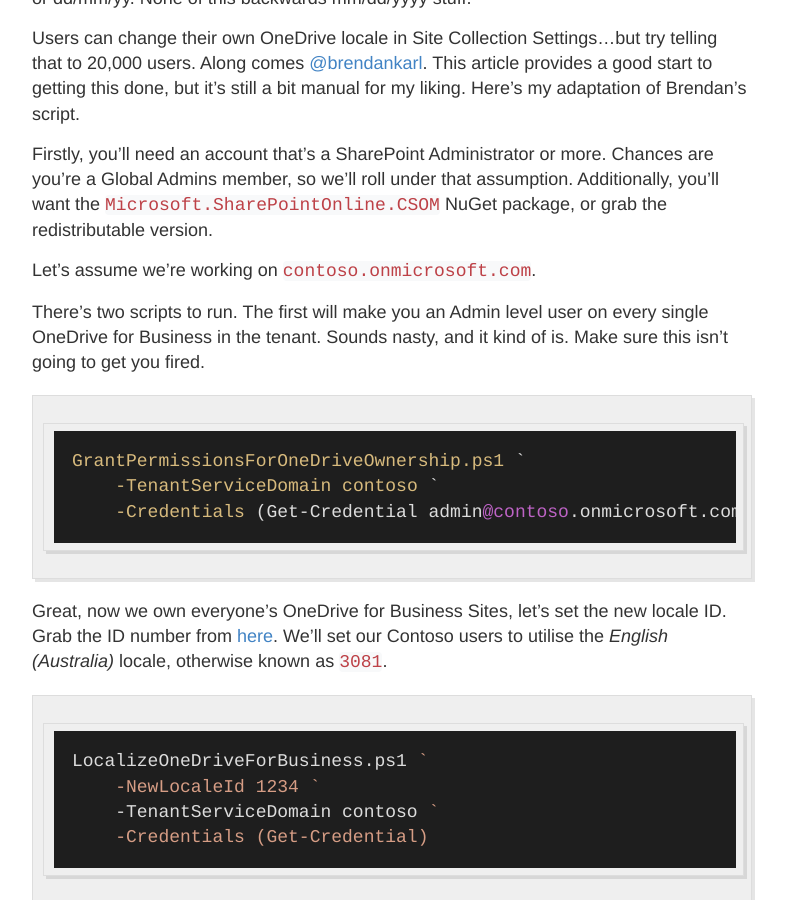
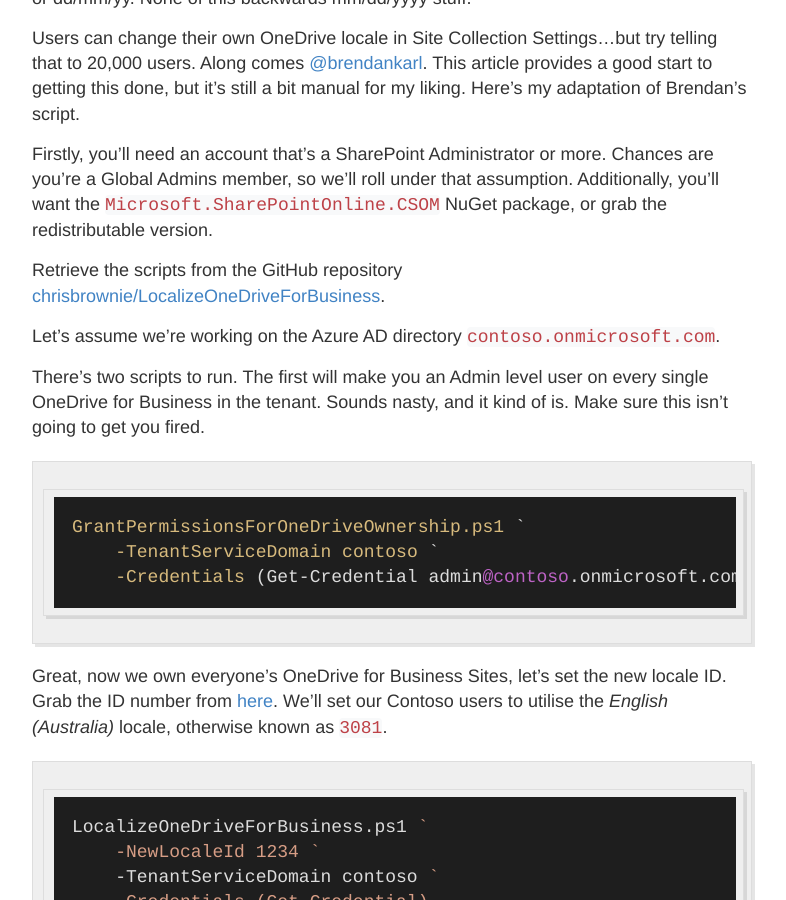
Before and after one commit to chrisbrownie/flamingkeys.com, a Jekyll site: the page built from _posts/2018-01-15-localize-onedrive-for-business.md, in a window 1280 px wide and 900 px high, scrolled down 342 px. Shown: the whole window, without its empty margins (248-1034 px from the left). Built offline with Jekyll 4.4.1, drawn with Linux system fonts in a browser that asks for light colours; nearby versions of some CDN libraries; comment, search, counter and statistics services are not loaded.

Commit message:
add link to github

```diff
--- a/_posts/2018-01-15-localize-onedrive-for-business.md
+++ b/_posts/2018-01-15-localize-onedrive-for-business.md
@@ -9,7 +9,9 @@
 
 Firstly, you'll need an account that's a SharePoint Administrator or more. Chances are you're a Global Admins member, so we'll roll under that assumption. Additionally, you'll want the `Microsoft.SharePointOnline.CSOM` NuGet package, or grab the redistributable version.
 
-Let's assume we're working on `contoso.onmicrosoft.com`.
+Retrieve the scripts from the GitHub repository [chrisbrownie/LocalizeOneDriveForBusiness](https://github.com/chrisbrownie/LocalizeOneDriveForBusiness).
+
+Let's assume we're working on the Azure AD directory `contoso.onmicrosoft.com`.
 
 There's two scripts to run. The first will make you an Admin level user on every single OneDrive for Business in the tenant. Sounds nasty, and it kind of is. Make sure this isn't going to get you fired.
 
```
